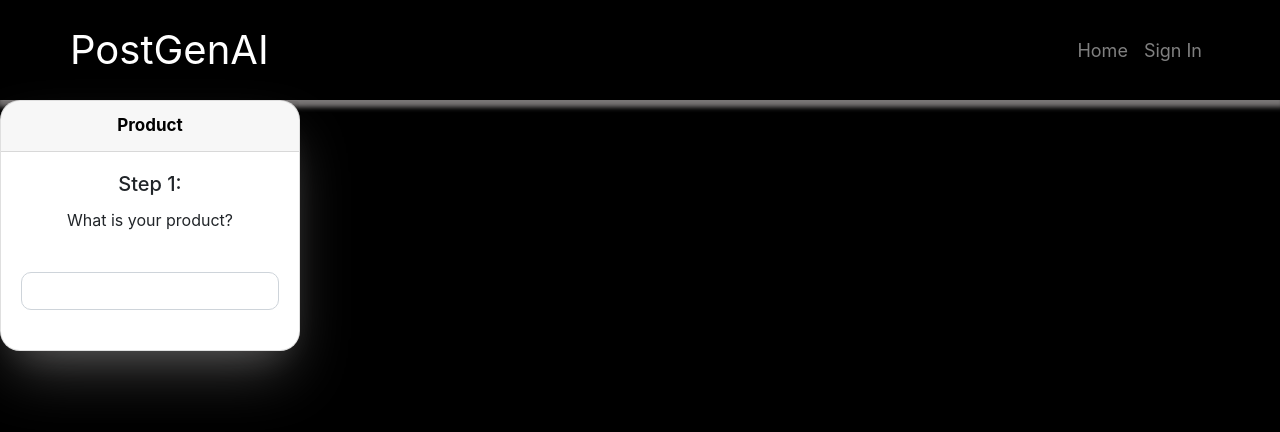
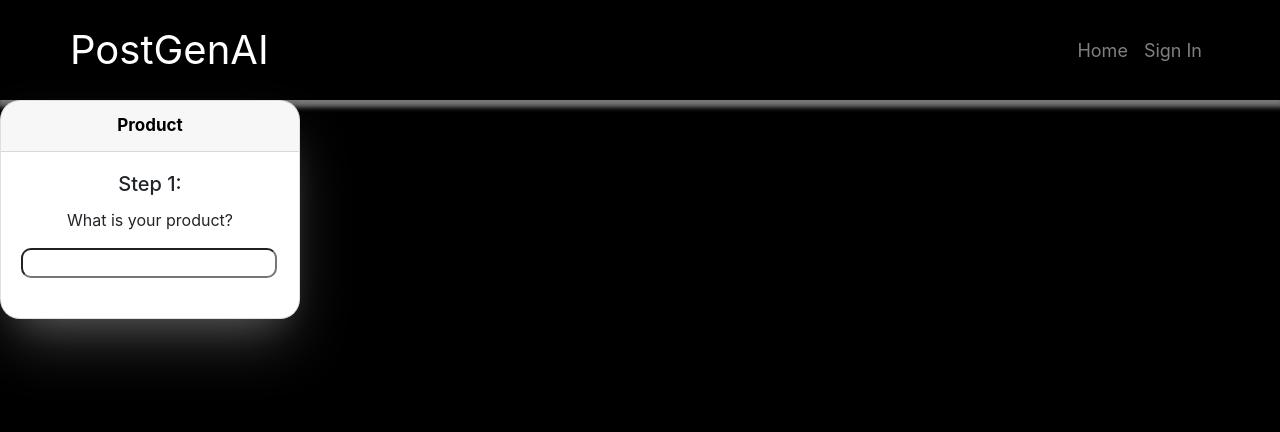
Before and after one commit to CoderCoding00/custom_ads_ai, a React (Create React App) app in the folder client/: page /Product in a window 1280 px wide. Shown: the top 432 px of the page. Built offline with nearby package versions, Linux system fonts and the light colour scheme.

Commit message:
fix input

```diff
--- a/client/src/components/Product.js
+++ b/client/src/components/Product.js
@@ -27,19 +27,19 @@ e.preventDefault()
                 <Card.Text>
                     What is your product?
                 </Card.Text>
-                <Form noValidate validated={validated} onSubmit={handleFormSubmit}>
-                    <Form.Group>
-                        <Form.Label htmlFor='product'></Form.Label>
-                        <Form.Control className='input-post'
-                            type='text'
+                {/* <Form noValidate validated={validated} onSubmit={handleFormSubmit}> */}
+                    {/* <Form.Group>
+                        <Form.Label htmlFor='product'></Form.Label> */}
+                        <input className='input-post'
+                            type='productInput'
                             name='productInput'
                             onChange={handleInputChange}
                             value={props.product}
-                            required
+                            // required
                             />
-                    <Form.Control.Feedback type='invalid'>Please enter a product!</Form.Control.Feedback>
-                </Form.Group>
-                </Form>
+                    {/* <Form.Control.Feedback type='invalid'>Please enter a product!</Form.Control.Feedback>
+                </Form.Group>  */}
+                {/* </Form> */}
                 {/* <Nav.Link href={enterButton}>
                     <Button variant="primary" size="lg">Enter</Button>
                 </Nav.Link> */}
```
